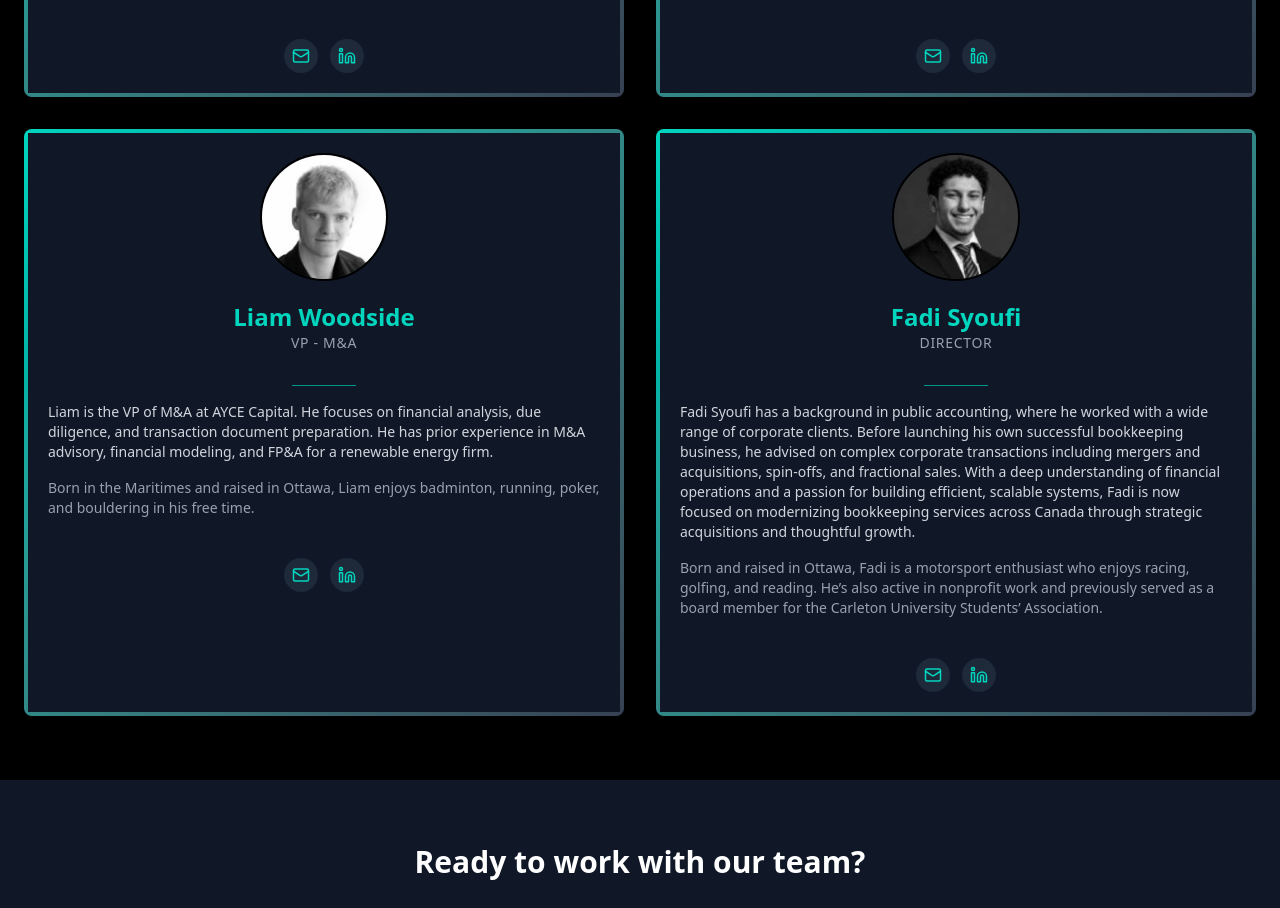
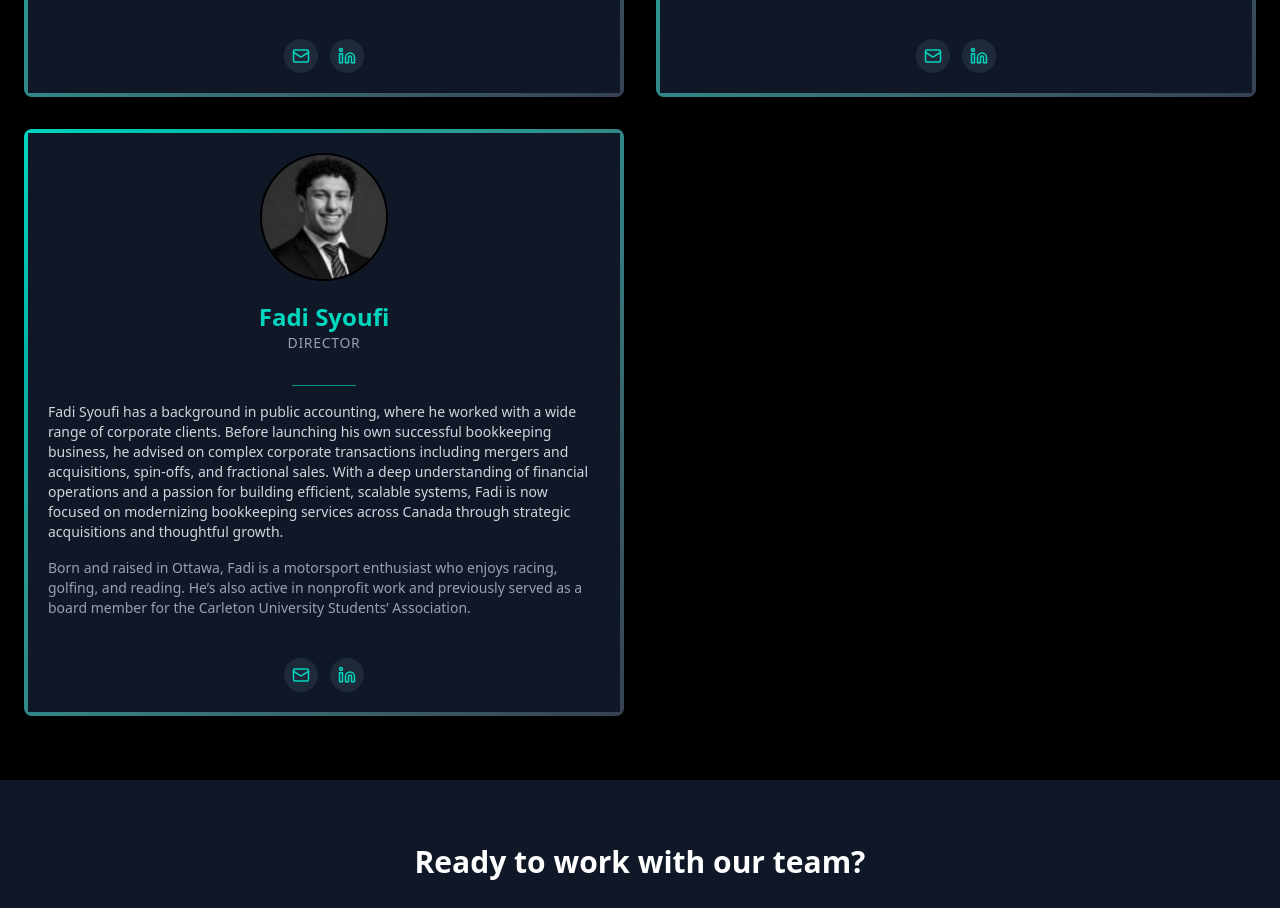
Before and after one commit to paul-madut/ayce-bookkeeping, a Next.js app in the folder ayce-bookkeeping/: page /team in a window 1280 px wide. Shown: the part 1168-2076 px from the top of the page. Built offline with nearby package versions, Linux system fonts and the light colour scheme.

Commit message:
removed liam

```diff
--- a/ayce-bookkeeping/app/team/page.jsx
+++ b/ayce-bookkeeping/app/team/page.jsx
@@ -23,14 +23,6 @@ const TeamPage = () => {
     },
     {
       id: 3,
-      name: 'Liam Woodside',
-      title: 'VP - M&A',
-      image: '/team/liam.jpg',
-      bio: 'Liam is the VP of M&A at AYCE Capital. He focuses on financial analysis, due diligence, and transaction document preparation. He has prior experience in M&A advisory, financial modeling, and FP&A for a renewable energy firm.',
-      personalInfo: 'Born in the Maritimes and raised in Ottawa, Liam enjoys badminton, running, poker, and bouldering in his free time.'
-    },
-    {
-      id: 4,
       name: 'Fadi Syoufi',
       title: 'Director',
       image: '/team/fadi.jpg',
```
